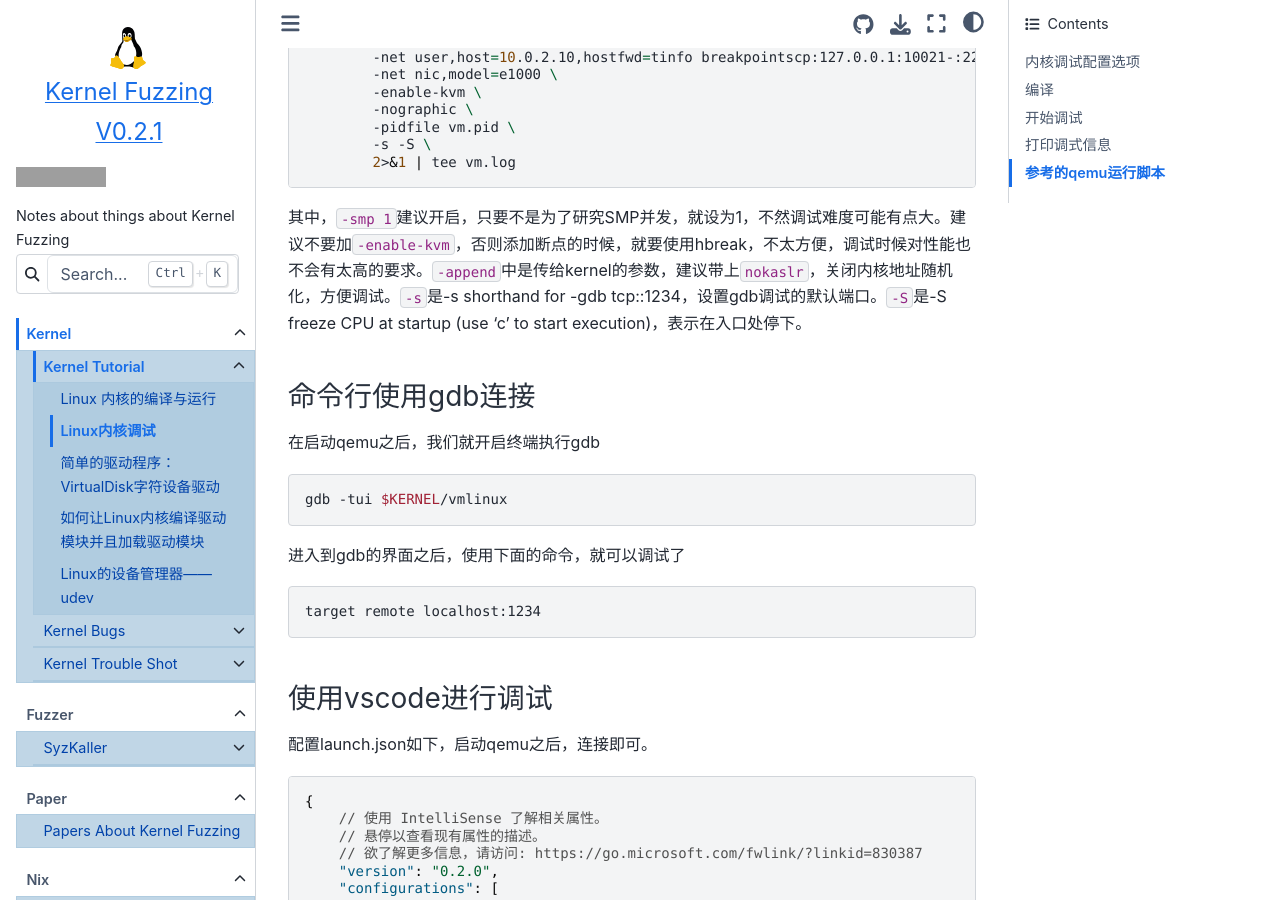
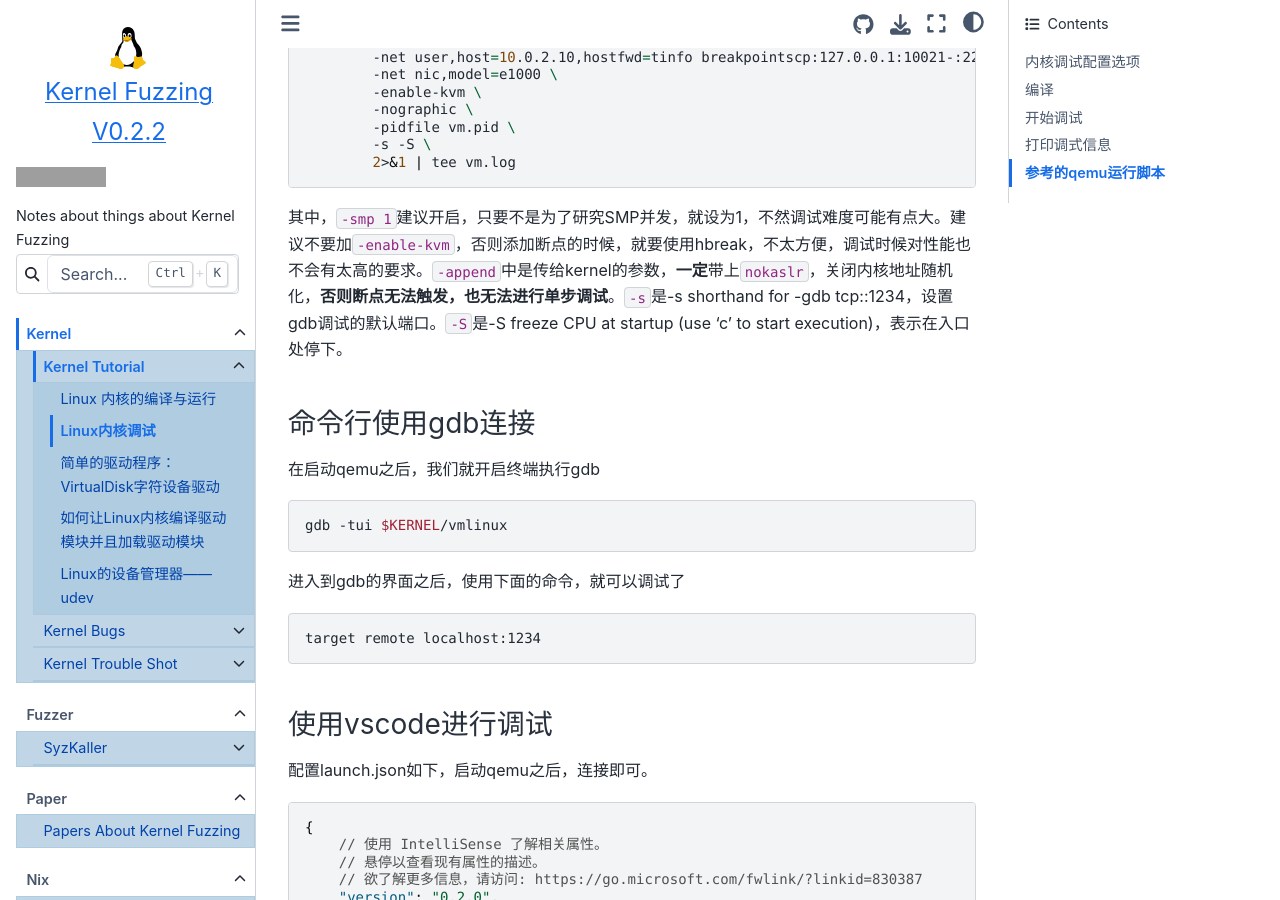
Before and after one commit to KilluaYZ/Kernel-Fuzzing-Tutorial, a Sphinx documentation site: the page built from source/kernel/tutorial/debug/debug_kernel.md, in a window 1280 px wide and 900 px high, scrolled down 1393 px. Built offline with Sphinx 7.4.7 and the Sphinx Book theme 1.1.4, drawn with Linux system fonts in a browser that asks for light colours; pages that are not in the unit, such as notebooks, are missing from menus; grey boxes are pictures that could not be loaded.

Commit message:
[0.2.2] 修改kernel调试

````diff
--- a/source/_templates/about.html
+++ b/source/_templates/about.html
@@ -3,7 +3,7 @@
     <div style="display: flex; flex-direction: column; justify-content: center; align-items: center;">
       <img src="/_static/img/linux.svg" alt="">
       <span>Kernel Fuzzing</span>
-      <span>V0.2.1</span>
+      <span>V0.2.2</span>
     </div>
   </a>
 </div>
--- a/source/kernel/tutorial/debug/debug_kernel.md
+++ b/source/kernel/tutorial/debug/debug_kernel.md
@@ -62,7 +62,7 @@ qemu-system-x86_64 \
 	2>&1 | tee vm.log
 ```
 
-其中，`-smp 1`建议开启，只要不是为了研究SMP并发，就设为1，不然调试难度可能有点大。建议不要加`-enable-kvm`，否则添加断点的时候，就要使用hbreak，不太方便，调试时候对性能也不会有太高的要求。`-append`中是传给kernel的参数，建议带上`nokaslr`，关闭内核地址随机化，方便调试。`-s`是-s shorthand for -gdb tcp::1234，设置gdb调试的默认端口。`-S`是-S freeze CPU at startup (use 'c' to start execution)，表示在入口处停下。
+其中，`-smp 1`建议开启，只要不是为了研究SMP并发，就设为1，不然调试难度可能有点大。建议不要加`-enable-kvm`，否则添加断点的时候，就要使用hbreak，不太方便，调试时候对性能也不会有太高的要求。`-append`中是传给kernel的参数，**一定**带上`nokaslr`，关闭内核地址随机化，**否则断点无法触发，也无法进行单步调试**。`-s`是-s shorthand for -gdb tcp::1234，设置gdb调试的默认端口。`-S`是-S freeze CPU at startup (use 'c' to start execution)，表示在入口处停下。
 
 
 ### 命令行使用gdb连接
````
